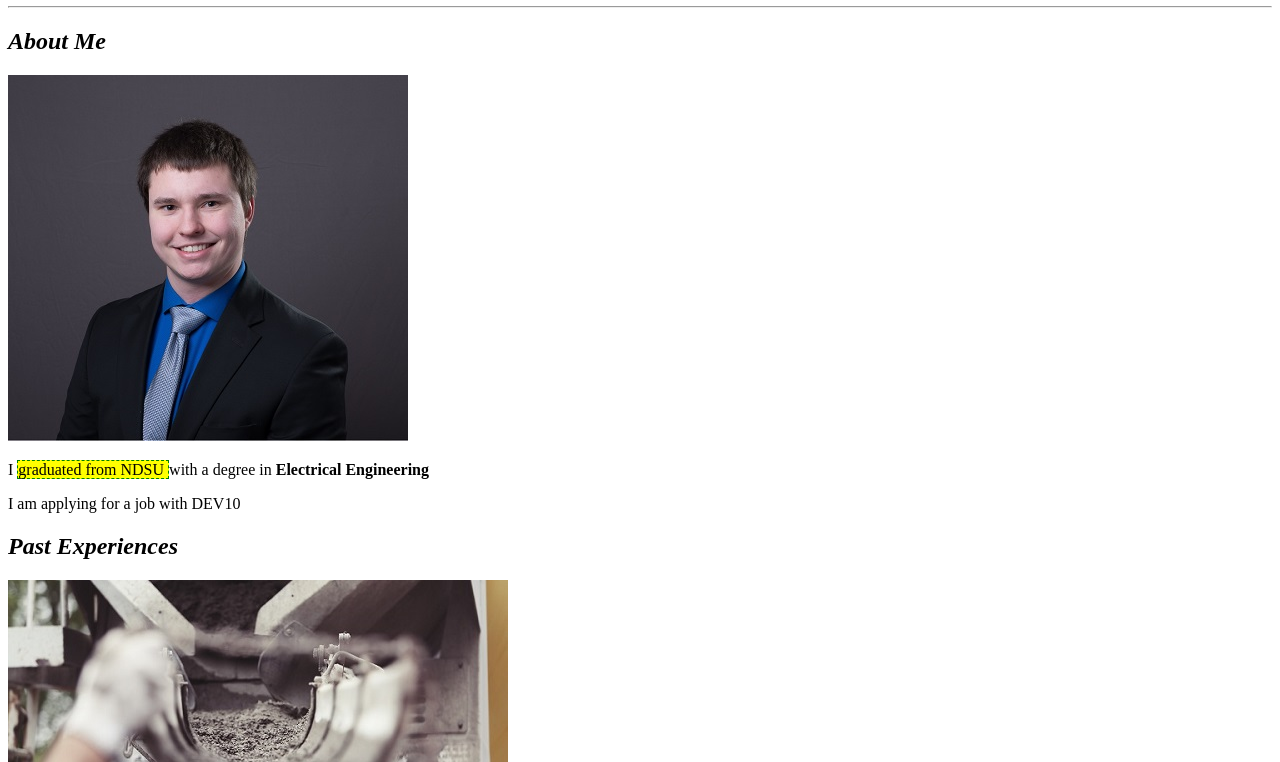
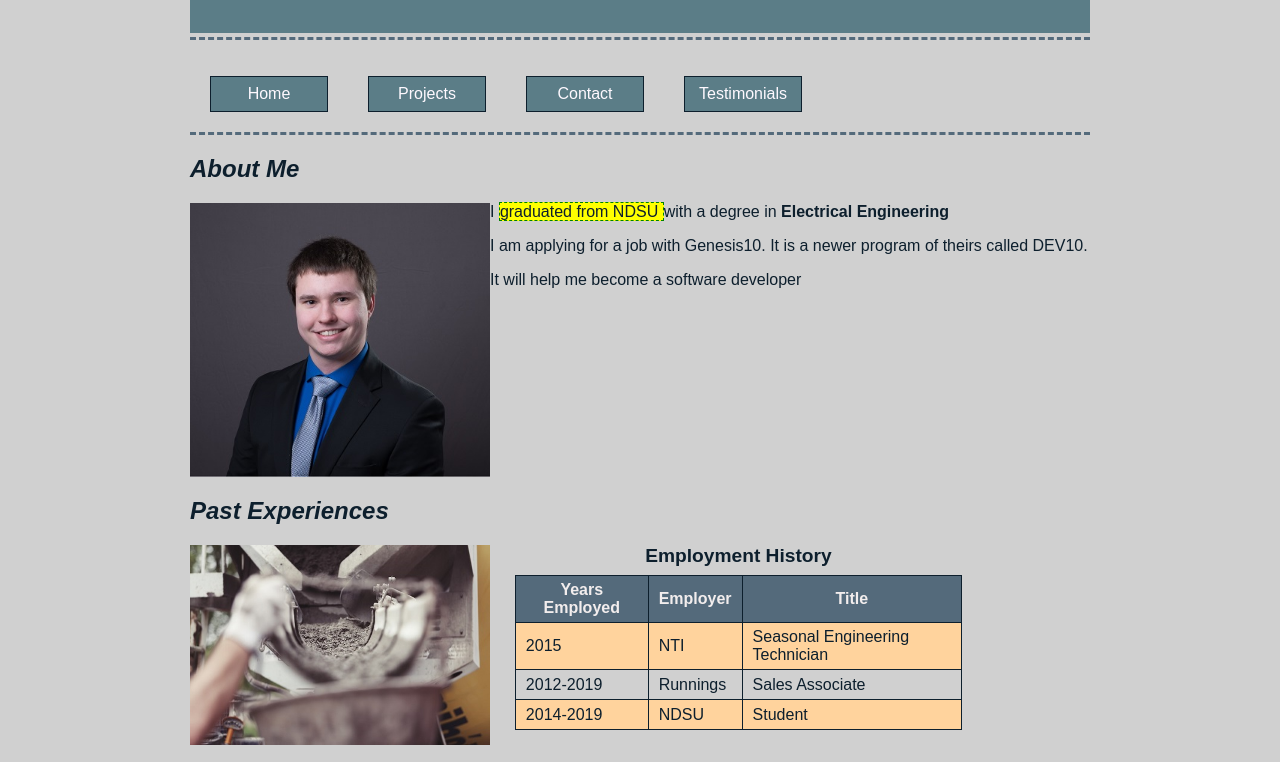
Before and after one commit to philipjamesmcgee/Dev10Project, a plain HTML site: page portfolio/index.html in a window 1280 px wide. Shown: the part 117-879 px from the top of the page. Drawn offline with Linux system fonts and the light colour scheme.

Commit message:
Halfway through the CSS training

```diff
--- a/portfolio/index.html
+++ b/portfolio/index.html
@@ -8,6 +8,39 @@ Most recent revision: 7/9/2019
 	<head>
 
 		<title>Philip McGee's Portfolio</title>
+		<link href="styles/main.css" rel="stylesheet" type="text/css" />
+		<style>
+			caption {
+				font-weight: bold;
+				font-size: 1.2em;
+				margin-bottom: 8px;
+			}
+			table, th, td {
+				border: 1px solid #0d1f2d;
+				border-collapse: collapse;
+				padding: 5px 10px;
+			}
+			table {
+				width: 90%;
+				margin: auto;
+			}
+			tr {
+				height: 30px
+			}
+			tr:nth-child(odd) {
+					background-color: #ffd39d;
+			}
+			th {
+				background-color: #546a7b;
+				color: #f2eded;
+			}
+			article img {
+				float:left;
+			}
+
+
+		</style>
+
 
 	</head>
 	<body>
@@ -17,29 +50,35 @@ Most recent revision: 7/9/2019
 		</header>
 
 		<!-- We need to add links to projects.html, contact.html, and testimonials.html -->
-		<nav>
-		<hr />
-			<pre><a href="index.html">Home</a>		<a href="projects.html">Projects</a>		<a href="contact.html">Contact</a>			<a href="testimonials.html">Testimonials</a></pre>
-		<hr />
+		<nav class="border">
+
+			<p><a href="index.html">Home</a><a href="projects.html">Projects</a><a href="contact.html">Contact</a><a href="testimonials.html">Testimonials</a></p>
+			<div class="clear-float"></div>
 		</nav>
 
 		<section>
-			<article id="about-me">
+			<article class="border" id="about-me">
 			<h2><em>About Me </em></h2>
-				<img src="images/headshot.jpg" alt="Portrait of Philip McGee" />
+				<img src="images/headshot.jpg" alt="Portrait of Philip McGee" width="300" />
 				<p> I <span style="background-color: yellow; border:thin dashed green;"> graduated from NDSU </span>with a degree in <strong>Electrical Engineering </strong></p>
-				<p> I am applying for a job with DEV10</p>
+				<p> I am applying for a job with Genesis10. It is a newer program of theirs called DEV10.</p>
+				<p> It will help me become a software developer</p>
+			<div class="clear-float"></div>
 			</article>
 			<article id="past-experiences">
 			<h2><em>Past Experiences</em></h2>
-			<img src="images/constuction.jpg" alt="Picture of concrete." />
-				<table border="1">
+			<img src="images/constuction.jpg" alt="Picture of concrete." width="300" />
+			<div class="right-content">
+				<table>
 				<caption>Employment History</caption>
+				<thead>
 				<tr>
 					<th>Years Employed</th>
 					<th>Employer</th>
 					<th>Title</th>
 				</tr>
+				</thead>
+				<tbody>
 				<tr>
 					<td>2015</td>
 					<td>NTI</td>
@@ -55,16 +94,15 @@ Most recent revision: 7/9/2019
 					<td>NDSU</td>
 					<td>Student</td>
 				</tr>
+				</tbody>
 				</table>
-
-				<!--
-				<p>I worked for a company called NTI</p>
-				<p>I worked at Runnings for <strong>7 years</strong></p>
-				-->
+				</div>
+				<div class="clear-float"></div>
 			</article>
 			<article id="hobbies">
 			<h2><em>Hobbies</em></h2>
-				<img src="images/game.jpg" alt="Picture of board game." />
+				<img src="images/game.jpg" alt="Picture of board game." width="300" />
+				<div class="right-content">
 				<ul>
 				<li>Book Series</li>
 					<ol>
@@ -93,16 +131,12 @@ Most recent revision: 7/9/2019
 						<li>Monopoly</li>
 					</ul>
 				</ul>
-
-				<!--
-				<p>I enjoy play games of all types with friends</p>
-				<p>I enjoy hiking with my wife</p>
-				-->
+				</div>
+				<div class="clear-float"></div>
 			</article>
 		</section>
 
 		<footer>
-		<hr />
 		<p>&copy; 2019 Philip McGee. All rights reserved.</p>
 		</footer>
 	</main>
--- /dev/null
+++ b/portfolio/styles/main.css
@@ -0,0 +1,59 @@
+/*
+Creator: Philip McGee
+Date Created: 7/10/19
+Date last modified: 7/10/19
+*/
+
+body {
+		background-color: #D0D0D0;
+		font-family: arial, helvetica, sans-serif;
+		color: #0d1f2d;
+		max-width: 900px;
+		margin: 0 auto;
+}
+header, footer {
+		background-color: #5b7d87;
+		color: #fef9ff;
+		height: 100px;
+		text-align: center;
+		padding: 30px 10px 20px 10px;
+}
+h1 {
+	font-size: 2.5em;
+}
+nav {
+	border-top: 3px dashed #546a7b;
+	border-bottom: 3px dashed #546a7b;
+	margin-top: 4px;
+}
+.clear-float {
+		clear:both;
+}
+.right-content {
+	float:left;
+}
+article {
+		margin-bottom: 16px;
+}
+nav a {
+	background-color: #5b7d87;
+	color: #fef9ff;
+	padding: 8px;
+	border: thin solid #0d1f2d;
+	text-decoration: none;
+	text-align: center;
+	display: block;
+	margin: 20px;
+	width: 100px;
+	float: left;
+}
+nav a:visited {
+	color: #e4c3ad;
+}
+nav a:hover {
+	background-color: #fef9ff;
+	color: #5b7d87;
+}
+nav a:active {
+	font-weight: bold;
+}
--- /dev/null
+++ b/portfolio/styles/teststyles.css
@@ -0,0 +1,13 @@
+		body {
+			background-color: lightblue;
+		}
+		header, footer {
+			background-color: darkgreen;
+			color: white;
+		}
+		.border{
+			border: thick solid blue;
+		}
+		#past-experiences{
+			border: thick dashed orange;
+		}
```
Also changed, not shown: portfolio/contact.html (+51 -4 lines), portfolio/projects.html (+4 -4 lines), portfolio/testimonials.html (+4 -4 lines), restaurant site/home.html (+1 -1 lines), portfolio/images/game.jpg, restaurant site/restaurant-home-sized.jpg (added).
